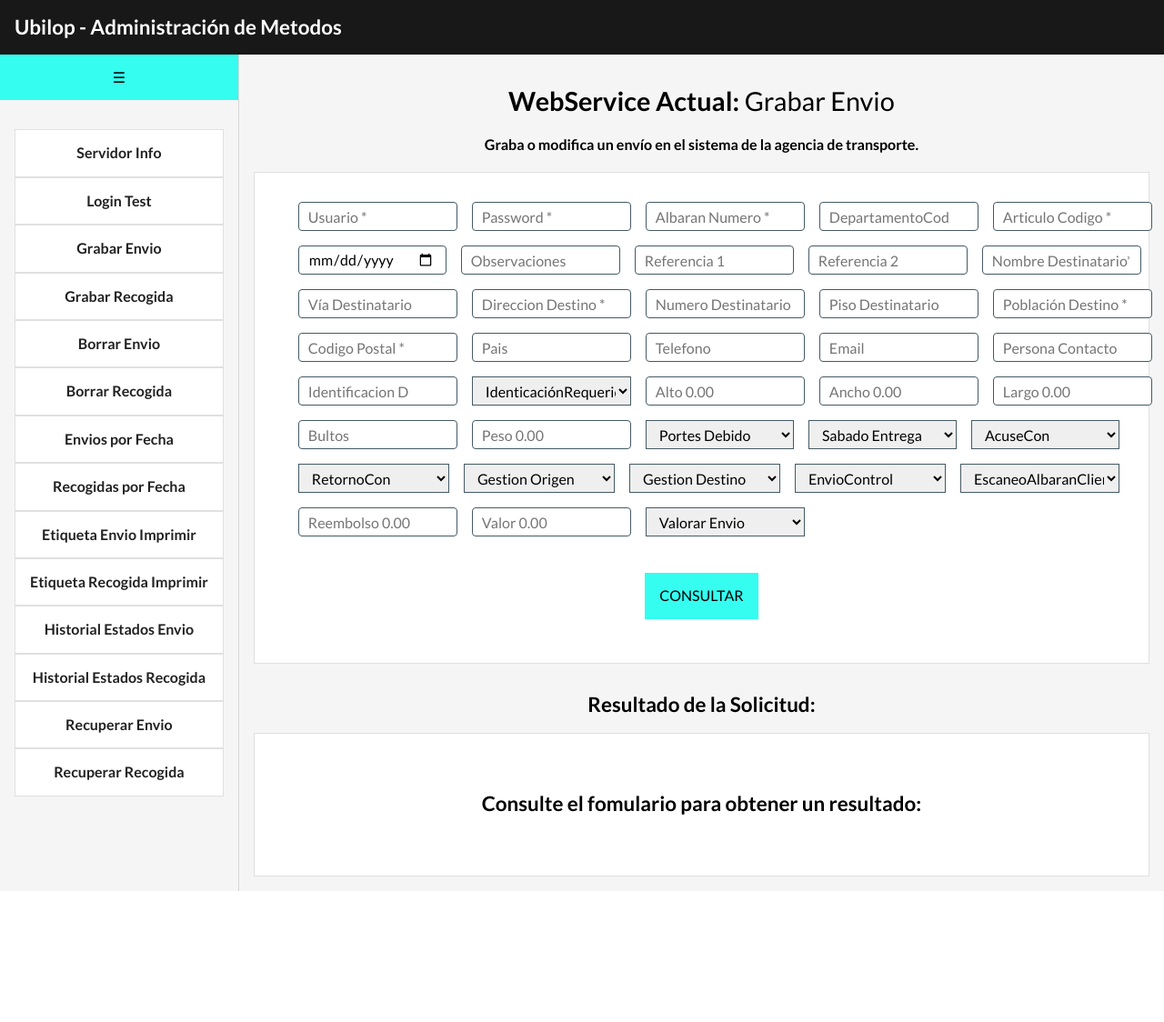
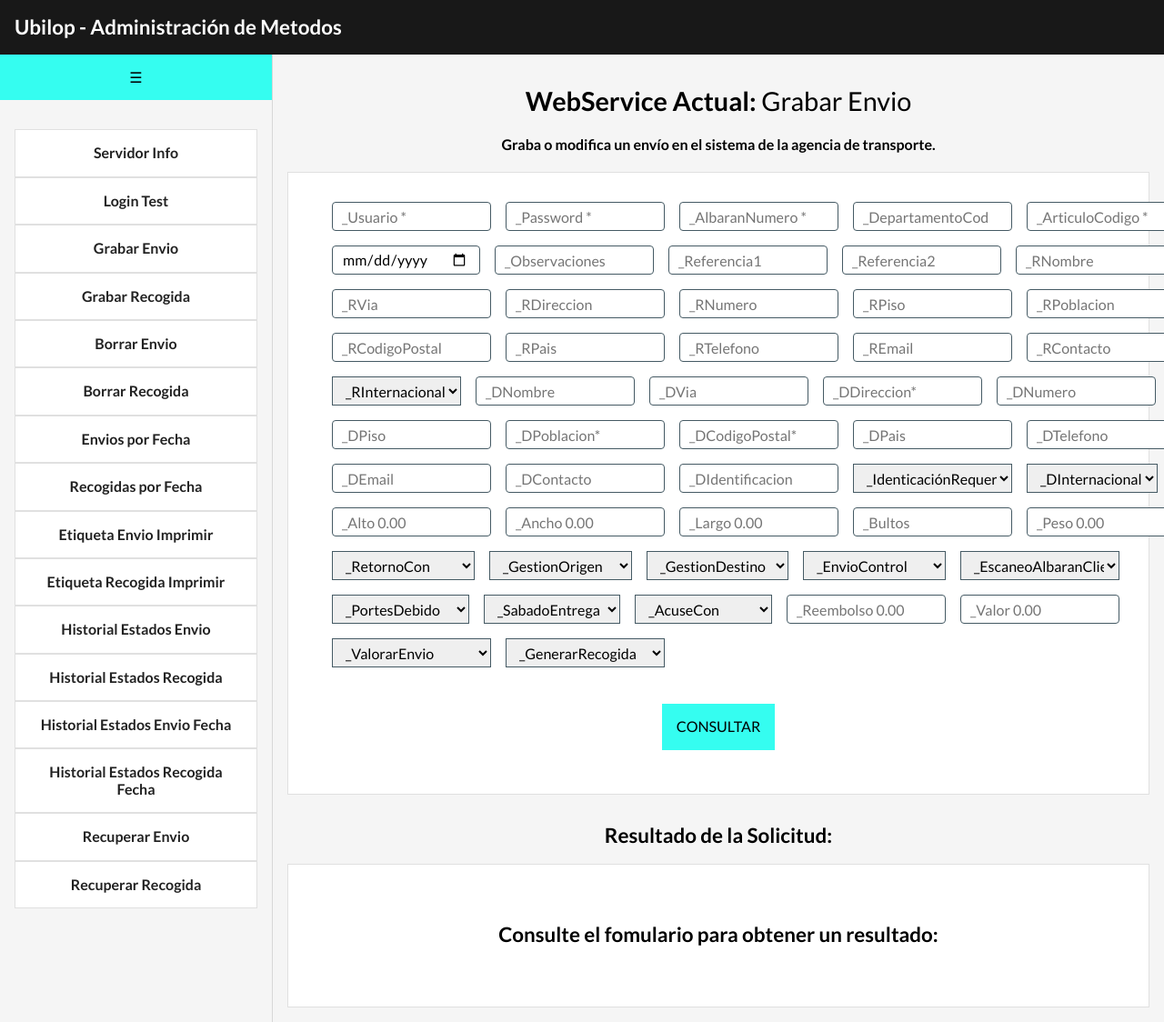
Before and after one commit to crealtruista/wsphp, a PHP site: page /grabar-envio.php in a window 1280 px wide. Shown: the whole page at 91% size. Before the commit the page ends 980 px from the top, so only its background shows below. Run offline with PHP 8.4, Linux system fonts and the light colour scheme.

Commit message:
commit 22-6-20

```diff
--- a/grabar-envio.php
+++ b/grabar-envio.php
@@ -23,170 +23,233 @@
         <form action="#" method="POST" class="agregar-tarea1">
             <div class="campo1">
                 <label for="">  </label>
-                <input type="text" placeholder="Usuario *" name="usuario" class="nombre-tarea"
+                <input type="text" placeholder="_Usuario *" name="usuario" class="nombre-tarea"
                 value= "<?php if(isset($_POST['submit'])) {echo $_POST["usuario"];}?>"  required>
                 <label for="">  </label>
-                <input type="text" placeholder="Password *" name="pass" class="nombre-tarea"
+                <input type="text" placeholder="_Password *" name="pass" class="nombre-tarea"
                 value= "<?php if(isset($_POST['submit'])) {echo $_POST["pass"];}?>" required>
                 <label for="">  </label>
-                <input type="text" placeholder="Albaran Numero *" name="albaran" class="nombre-tarea"
+                <input type="text" placeholder="_AlbaranNumero *" name="albaran" class="nombre-tarea"
                 value= "<?php if(isset($_POST['submit'])) {echo $_POST["albaran"];}?>" required>
                 <label for="">  </label>
-                <input type="text" placeholder="DepartamentoCod" name="dcode" class="nombre-tarea"
+                <input type="text" placeholder="_DepartamentoCod" name="dcode" class="nombre-tarea"
                 value= "<?php if(isset($_POST['submit'])) {echo $_POST["dcode"];}?>">
                 <label for="">  </label>
-                <input type="text" placeholder="Articulo Codigo *" name="acode" class="nombre-tarea"
+                <input type="text" placeholder="_ArticuloCodigo *" name="acode" class="nombre-tarea"
                 value= "<?php if(isset($_POST['submit'])) {echo $_POST["acode"];}?>" required>
             </div>
 
              <div class="campo1">
                 <label for=""></label>
-                <input type="date" placeholder="Fecha Salida *" name="fecha" class="nombre-tarea"
+                <input type="date" placeholder="_FechaSalida *" name="fecha" class="nombre-tarea"
                 value= "<?php if(isset($_POST['submit'])) {echo $_POST["fecha"];}?>" required>
                 <label for="">  </label>
-                <input type="text" placeholder="Observaciones" name="observa" class="nombre-tarea"
+                <input type="text" placeholder="_Observaciones" name="observa" class="nombre-tarea"
                 value= "<?php if(isset($_POST['submit'])) {echo $_POST["observa"];}?>" >
                 <label for="">  </label>
-                <input type="text" placeholder="Referencia 1" name="refe1" class="nombre-tarea"
+                <input type="text" placeholder="_Referencia1" name="refe1" class="nombre-tarea"
                 value= "<?php if(isset($_POST['submit'])) {echo $_POST["refe1"];}?>">
                 <label for="">  </label>
-                <input type="text" placeholder="Referencia 2" name="refe2" class="nombre-tarea"
+                <input type="text" placeholder="_Referencia2" name="refe2" class="nombre-tarea"
                 value= "<?php if(isset($_POST['submit'])) {echo $_POST["refe2"];}?>">
                 <label for="">  </label>
-                <input type="text" placeholder="Nombre Destinatario*" name="dnombre" class="nombre-tarea"
-                value= "<?php if(isset($_POST['submit'])) {echo $_POST["dnombre"];}?>" required>
+                <input type="text" placeholder="_RNombre" name="rnombre" class="nombre-tarea"
+                value= "<?php if(isset($_POST['submit'])) {echo $_POST["rnombre"];}?>" >
             </div>
 
             <div class="campo1">
                 <label for="">  </label>
-                <input type="text" placeholder="Vía Destinatario" name="dvia" class="nombre-tarea"
-                value= "<?php if(isset($_POST['submit'])) {echo $_POST["dvia"];}?>">
+                <input type="text" placeholder="_RVia" name="rvia" class="nombre-tarea"
+                value= "<?php if(isset($_POST['submit'])) {echo $_POST["rvia"];}?>">
                 <label for="">  </label>
-                <input type="text" placeholder="Direccion Destino *" name="ddes" class="nombre-tarea"
-                value= "<?php if(isset($_POST['submit'])) {echo $_POST["ddes"];}?>"required>
+                <input type="text" placeholder="_RDireccion" name="rdes" class="nombre-tarea"
+                value= "<?php if(isset($_POST['submit'])) {echo $_POST["rdes"];}?>">
                 <label for="">  </label>
-                <input type="text" placeholder="Numero Destinatario" name="dnum" class="nombre-tarea"
-                value= "<?php if(isset($_POST['submit'])) {echo $_POST["dnum"];}?>">
+                <input type="text" placeholder="_RNumero" name="rnum" class="nombre-tarea"
+                value= "<?php if(isset($_POST['submit'])) {echo $_POST["rnum"];}?>">
                 <label for="">  </label>
-                <input type="text" placeholder="Piso Destinatario" name="dpis" class="nombre-tarea"
-                value= "<?php if(isset($_POST['submit'])) {echo $_POST["dpis"];}?>">
+                <input type="text" placeholder="_RPiso" name="rpis" class="nombre-tarea"
+                value= "<?php if(isset($_POST['submit'])) {echo $_POST["rpis"];}?>">
                 <label for="">  </label>
-                <input type="text" placeholder="Población Destino *" name="dpob" class="nombre-tarea"
-                value= "<?php if(isset($_POST['submit'])) {echo $_POST["dpob"];}?>"required>
+                <input type="text" placeholder="_RPoblacion" name="rpob" class="nombre-tarea"
+                value= "<?php if(isset($_POST['submit'])) {echo $_POST["rpob"];}?>">
             </div>
 
             <div class="campo1">
                 <label for="">  </label>
-                <input type="text" placeholder="Codigo Postal *" name="codep" class="nombre-tarea"
+                <input type="text" placeholder="_RCodigoPostal" name="rcodep" class="nombre-tarea"
+                value= "<?php if(isset($_POST['submit'])) {echo $_POST["rcodep"];}?>" >
+                <label for="">  </label>
+                <input type="text" placeholder="_RPais" name="rpais" class="nombre-tarea"
+                value= "<?php if(isset($_POST['submit'])) {echo $_POST["rpais"];}?>">
+                <label for="">  </label>
+                <input type="text" placeholder="_RTelefono" name="rtelf" class="nombre-tarea"
+                value= "<?php if(isset($_POST['submit'])) {echo $_POST["rtelf"];}?>" >
+                <label for="">  </label>
+                <input type="text" placeholder="_REmail" name="remail" class="nombre-tarea"
+                value= "<?php if(isset($_POST['submit'])) {echo $_POST["remail"];}?>">
+                <label for="">  </label>
+                <input type="text" placeholder="_RContacto" name="rcont" class="nombre-tarea"
+                value= "<?php if(isset($_POST['submit'])) {echo $_POST["rcont"];}?>" >
+            </div>
+
+            <div class="campo1">
+            <label for="tarea"></label>
+                <select name="rinter" required>
+                    <option value="false" selected>_RInternacional</option>
+                    <option value="true" >Si</option>
+                    <option value="false">No</option>
+                </select>
+                <label for="">  </label>
+                <input type="text" placeholder="_DNombre" name="dnombre" class="nombre-tarea"
+                value= "<?php if(isset($_POST['submit'])) {echo $_POST["dnombre"];}?>" required>
+                <label for="">  </label>
+                <input type="text" placeholder="_DVia" name="dvia" class="nombre-tarea"
+                value= "<?php if(isset($_POST['submit'])) {echo $_POST["dvia"];}?>">
+                <label for="">  </label>
+                <input type="text" placeholder="_DDireccion*" name="ddes" class="nombre-tarea"
+                value= "<?php if(isset($_POST['submit'])) {echo $_POST["ddes"];}?>"required>
+                <label for="">  </label>
+                <input type="text" placeholder="_DNumero" name="dnum" class="nombre-tarea"
+                value= "<?php if(isset($_POST['submit'])) {echo $_POST["dnum"];}?>">
+
+            </div>
+
+            <div class="campo1">
+            <label for="">  </label>
+                <input type="text" placeholder="_DPiso" name="dpis" class="nombre-tarea"
+                value= "<?php if(isset($_POST['submit'])) {echo $_POST["dpis"];}?>">
+                <label for="">  </label>
+                <input type="text" placeholder="_DPoblacion*" name="dpob" class="nombre-tarea"
+                value= "<?php if(isset($_POST['submit'])) {echo $_POST["dpob"];}?>"required>
+                <label for="">  </label>
+                <input type="text" placeholder="_DCodigoPostal*" name="codep" class="nombre-tarea"
                 value= "<?php if(isset($_POST['submit'])) {echo $_POST["codep"];}?>" required>
                 <label for="">  </label>
-                <input type="text" placeholder="Pais" name="dpais" class="nombre-tarea"
+                <input type="text" placeholder="_DPais" name="dpais" class="nombre-tarea"
                 value= "<?php if(isset($_POST['submit'])) {echo $_POST["dpais"];}?>">
                 <label for="">  </label>
-                <input type="text" placeholder="Telefono" name="dtelf" class="nombre-tarea"
+                <input type="text" placeholder="_DTelefono" name="dtelf" class="nombre-tarea"
                 value= "<?php if(isset($_POST['submit'])) {echo $_POST["dtelf"];}?>" >
-                <label for="">  </label>
-                <input type="text" placeholder="Email" name="demail" class="nombre-tarea"
+
+            </div>
+
+            <div class="campo1">
+            <label for="">  </label>
+                <input type="text" placeholder="_DEmail" name="demail" class="nombre-tarea"
                 value= "<?php if(isset($_POST['submit'])) {echo $_POST["demail"];}?>">
                 <label for="">  </label>
-                <input type="text" placeholder="Persona Contacto" name="dcont" class="nombre-tarea"
+                <input type="text" placeholder="_DContacto" name="dcont" class="nombre-tarea"
                 value= "<?php if(isset($_POST['submit'])) {echo $_POST["dcont"];}?>" >
+                <label for="">  </label>
+                <input type="text" placeholder="_DIdentificacion" name="dide" class="nombre-tarea">
+                <label for="tarea"></label>
+                <select name="ride" class="nombre-tarea"  required>
+                    <option value="false" selected>_IdenticaciónRequerida</option>
+                    <option value="true" >Si</option>
+                    <option value="false">No</option>
+                </select>
+                <label for="tarea"></label>
+                <select name="dinter" class="form-control" required>
+                    <option value="false" selected>_DInternacional</option>
+                    <option value="true" >Si</option>
+                    <option value="false">No</option>
+                </select>
+
+            </div>
+
+            <div class="campo1">
+            <label for="">  </label>
+                <input type="number"  step="0.01" placeholder="_Alto 0.00" name="alto" class="nombre-tarea"
+                value= "<?php if(isset($_POST['submit'])) {echo $_POST["alto"];}?>" >
+                <label for="">  </label>
+                <input type="number"  step="0.01" placeholder="_Ancho 0.00" name="ancho" class="nombre-tarea"
+                value= "<?php if(isset($_POST['submit'])) {echo $_POST["ancho"];}?>" >
+                <label for="">  </label>
+                <input type="number" placeholder="_Largo 0.00" step="0.01" name="largo" class="nombre-tarea"
+                value= "<?php if(isset($_POST['submit'])) {echo $_POST["largo"];}?>" >
+                <label for="">  </label>
+                <input type="number" placeholder="_Bultos " name="bultos" class="nombre-tarea"
+                value= "<?php if(isset($_POST['submit'])) {echo $_POST["bultos"];}?>" required >
+                <label for="">  </label>
+                <input type="number"  step="0.01" placeholder="_Peso 0.00" name="peso" class="nombre-tarea"
+                value= "<?php if(isset($_POST['submit'])) {echo $_POST["peso"];}?>" required >
+
             </div>
 
             <div class="campo1">
                 <label for="">  </label>
-                <input type="text" placeholder="Identificacion D " name="dide" class="nombre-tarea">
-                <label for="tarea"></label>
-                <select name="ride"  required>
-                    <option value="true" selected>IdenticaciónRequerida</option>
+                <select name="retorno" required>
+                    <option value="false" selected>_RetornoCon </option>
                     <option value="true" >Si</option>
                     <option value="false">No</option>
                 </select>
                 <label for="">  </label>
-                <input type="number"  step="0.01" placeholder="Alto 0.00" name="alto" class="nombre-tarea"
-                value= "<?php if(isset($_POST['submit'])) {echo $_POST["alto"];}?>" >
-                <label for="">  </label>
-                <input type="number"  step="0.01" placeholder="Ancho 0.00" name="ancho" class="nombre-tarea"
-                value= "<?php if(isset($_POST['submit'])) {echo $_POST["ancho"];}?>" >
-                <label for="">  </label>
-                <input type="number" placeholder="Largo 0.00" step="0.01" name="largo" class="nombre-tarea"
-                value= "<?php if(isset($_POST['submit'])) {echo $_POST["largo"];}?>" >
-            </div>
-
-            <div class="campo1">
-                <label for="">  </label>
-                <input type="number" placeholder="Bultos " name="bultos" class="nombre-tarea"
-                value= "<?php if(isset($_POST['submit'])) {echo $_POST["bultos"];}?>" required >
-                <label for="">  </label>
-                <input type="number"  step="0.01" placeholder="Peso 0.00" name="peso" class="nombre-tarea"
-                value= "<?php if(isset($_POST['submit'])) {echo $_POST["peso"];}?>" required >
-                <label for="tarea"></label>
-                <select name="portes" required>
-                    <option value="true" selected>Portes Debido </option>
+                <select name="gori" required>
+                    <option value="false" selected>_GestionOrigen </option>
                     <option value="true" >Si</option>
                     <option value="false">No</option>
                 </select>
                 <label for="tarea"></label>
-                <select name="sabe" required>
-                    <option value="true" selected>Sabado Entrega</option>
+                <select name="gdes" required>
+                    <option value="false" selected>_GestionDestino </option>
                     <option value="true" >Si</option>
                     <option value="false">No</option>
                 </select>
                 <label for="tarea"></label>
-                <select name="acuse" required>
-                    <option value="true" selected>AcuseCon</option>
+                <select name="econ" required>
+                    <option value="false" selected>_EnvioControl</option>
+                    <option value="true" >Si</option>
+                    <option value="false">No</option>
+                </select>
+                <label for="tarea"></label>
+                <select name="ealba" required>
+                    <option value= "false"  selected>_EscaneoAlbaranCliente</option>
                     <option value="true" >Si</option>
                     <option value="false">No</option>
                 </select>
             </div>
 
             <div class="campo1">
-                <label for="">  </label>
-                <select name="retorno" required>
-                    <option value="true" selected>RetornoCon </option>
+            <label for="tarea"></label>
+                <select name="portes" required>
+                    <option value="false" selected>_PortesDebido </option>
+                    <option value="true" >Si</option>
+                    <option value="false">No</option>
+                </select>
+                <label for="tarea"></label>
+                <select name="sabe" required>
+                    <option value="false" selected>_SabadoEntrega</option>
+                    <option value="true" >Si</option>
+                    <option value="false">No</option>
+                </select>
+                <label for="tarea"></label>
+                <select name="acuse" required>
+                    <option value="false" selected>_AcuseCon</option>
                     <option value="true" >Si</option>
                     <option value="false">No</option>
                 </select>
                 <label for="">  </label>
-                <select name="gori" required>
-                    <option value="true" selected>Gestion Origen </option>
+                <input type="number" step="0.01" placeholder="_Reembolso 0.00" name="reembolso" class="nombre-tarea"
+                value= "<?php if(isset($_POST['submit'])) {echo $_POST["reembolso"];}?>">
+                <label for="">  </label>
+                <input type="number"  step="0.01" placeholder="_Valor 0.00" name="valor" class="nombre-tarea"
+                value= "<?php if(isset($_POST['submit'])) {echo $_POST["valor"];}?>">
+
+            </div>
+            <div class="campo1">
+            <label for="tarea"></label>
+                <select name="venvio" required>
+                    <option value="false" selected>_ValorarEnvio </option>
                     <option value="true" >Si</option>
                     <option value="false">No</option>
                 </select>
                 <label for="tarea"></label>
-                <select name="gdes" required>
-                    <option value="true" selected>Gestion Destino </option>
+                <select name="generecogida" required>
+                    <option value="false" selected>_GenerarRecogida </option>
                     <option value="true" >Si</option>
                     <option value="false">No</option>
                 </select>
-                <label for="tarea"></label>
-                <select name="econ" required>
-                    <option value="true" selected>EnvioControl</option>
-                    <option value="true" >Si</option>
-                    <option value="false">No</option>
-                </select>
-                <label for="tarea"></label>
-                <select name="ealba" required>
-                    <option value= "<?php if(isset($_POST['submit'])) {echo $_POST["ealba"];}else{echo "true";}?>"  selected>EscaneoAlbaranCliente</option>
-                    <option value="true" >Si</option>
-                    <option value="false">No</option>
-                </select>
-            </div>
-
-            <div class="campo1">
-                <label for="">  </label>
-                <input type="number" step="0.01" placeholder="Reembolso 0.00" name="reembolso" class="nombre-tarea"
-                value= "<?php if(isset($_POST['submit'])) {echo $_POST["reembolso"];}?>">
-                <label for="">  </label>
-                <input type="number"  step="0.01" placeholder="Valor 0.00" name="valor" class="nombre-tarea"
-                value= "<?php if(isset($_POST['submit'])) {echo $_POST["valor"];}?>">
-                <label for="tarea"></label>
-                <select name="venvio" required>
-                    <option value="true" selected>Valorar Envio </option>
-                    <option value="true" >Si</option>
-                    <option value="false">No</option>
-                </select>
-
             </div>
 
             <div class="campo enviar">
@@ -243,18 +306,21 @@ require_once('inc/funciones/nusoap.php');
     $param=array('_Usuario'=>$usuario, '_Clave' => $pass, '_AlbaranNumero' => $albaran,
     '_DepartamentoCodigo' => $dcode, '_ArticuloCodigo' => $acode, '_Fecha' => $_POST["fecha"],
     '_Observaciones' => $_POST["observa"], '_Referencia1' => $_POST["refe1"], '_Referencia2' => $_POST["refe2"],
+    '_RNombre' => $_POST["rnombre"], '_RVia' => $_POST["rvia"], '_RDireccion' => $_POST["rdes"], '_RNumero' => $_POST["rnum"],
+    '_RPiso' => $_POST["rpis"], '_RPoblacion' => $_POST["rpob"], '_RCodigoPostal' => $_POST["rcodep"], '_RPais' => $_POST["rpais"],
+    '_RTelefono' => $_POST["rtelf"], '_REmail' => $_POST["remail"], '_RContacto' => $_POST["rcont"], '_RInternacional' => $_POST["rinter"],
     '_DNombre' => $_POST["dnombre"], '_DVia' => $_POST["dvia"], '_DDireccion' => $_POST["ddes"], '_DNumero' => $_POST["dnum"],
     '_DPiso' => $_POST["dpis"], '_DPoblacion' => $_POST["dpob"], '_DCodigoPostal' => $_POST["codep"], '_DPais' => $_POST["dpais"],
     '_DTelefono' => $_POST["dtelf"], '_DEmail' => $_POST["demail"], '_DContacto' => $_POST["dcont"],
-    '_DIdentificacion' => $_POST["dide"], '_DIdentificacionRequerida' => $_POST["ride"], '_Alto' => $alto,
+    '_DIdentificacion' => $_POST["dide"], '_DIdentificacionRequerida' => $_POST["ride"], '_DInternacional' => $_POST["dinter"], '_Alto' => $alto,
     '_Ancho' => $ancho, '_Largo' => $largo, '_Bultos' => $_POST["bultos"], '_Peso' => $_POST["peso"],
     '_PortesDebido' => $_POST["portes"], '_SabadoEntrega' => $_POST["sabe"], '_AcuseCon' => $_POST["acuse"],
     '_RetornoCon' => $_POST["retorno"], '_GestionOrigen' => $_POST["gori"], '_GestionDestino' => $_POST["gdes"],
     '_EnvioControlCon' => $_POST["econ"], '_EscaneoAlbaranClienteCon' => $_POST["ealba"], '_Reembolso' => $reembolso,
-    '_Valor' => $valor, '_ValorarEnvio' => $_POST["venvio"]);
+    '_Valor' => $valor, '_ValorarEnvio' => $_POST["venvio"], '_GenerarRecogida' => $_POST["generecogida"]);
 
     //llamando al método y pasándole el array con los parámetros
-    $resultado = $client->call('GrabarEnvio', $param);
+    $resultado = $client->call('GrabarEnvio2', $param);
 
     //si ocurre algún error al consumir el Web Service
     if ($client->fault) { // si
@@ -278,7 +344,7 @@ require_once('inc/funciones/nusoap.php');
                     <table border="1" style=" border-collapse: collapse;" >
                         <?php
 	                        if(isset($_POST["submit"]) && !empty($_POST["submit"])) {
-                                $result= $resultado['GrabarEnvioResult'];
+                                $result= $resultado['GrabarEnvio2Result'];
                                 //se imprime la respuesta consultada al metodo en Lista
                                 echo "<tr ><td width='15%'>1.Ok: </td><td width='85%'>";
                                     echo $result['Ok'];
--- a/inc/templates/sidebar.php
+++ b/inc/templates/sidebar.php
@@ -43,6 +43,12 @@
                     <a href="/wsphp/historial-estados-recogida.php">
                         <li class="categories-metodos">Historial Estados Recogida</li>
                     </a>
+                    <a href="/wsphp/historial-estados-envio-fecha.php">
+                        <li class="categories-metodos">Historial Estados Envio Fecha</li>
+                    </a>
+                    <a href="/wsphp/historial-estados-recogida-fecha.php">
+                        <li class="categories-metodos">Historial Estados Recogida Fecha</li>
+                    </a>
                     <a href="/wsphp/recuperar-envio.php">
                         <li class="categories-metodos">Recuperar Envio</li>
                     </a>
```
Also changed, not shown: grabar-recogida.php (+63 -51 lines), historial-estados-envio-fecha.php (added, +175 -0 lines), historial-estados-recogida-fecha.php (added, +176 -0 lines).
